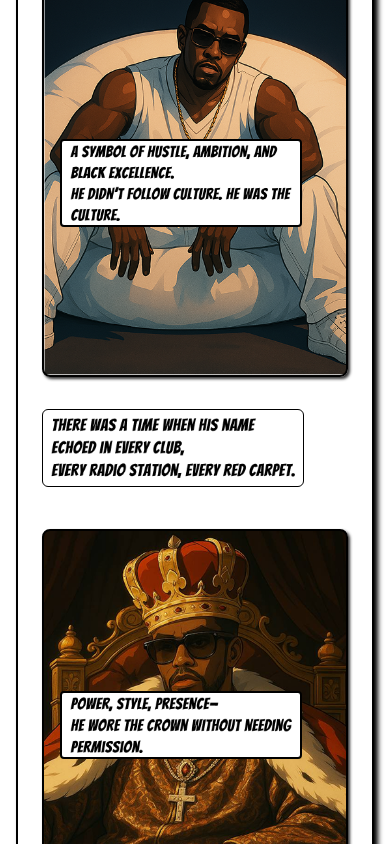
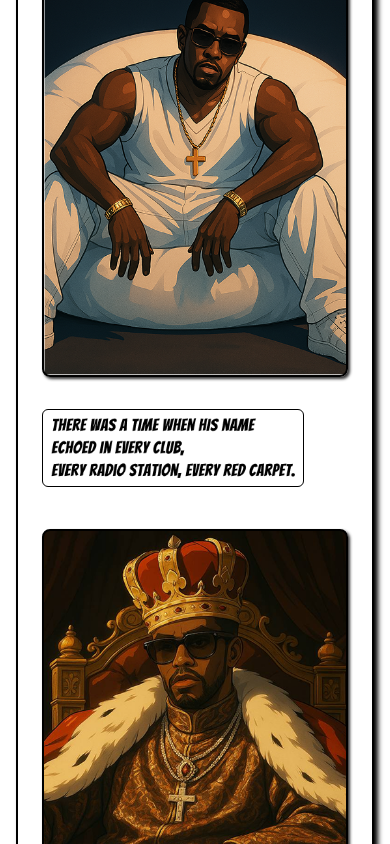
Before and after one commit to tsurugi3333/rugs_fun, a Next.js app: page /home in a window 390 px wide. Shown: the part 1680-2524 px from the top of the page. Built offline with nearby package versions, Linux system fonts and the light colour scheme.

Commit message:
feat:hide text above image

```diff
--- a/app/components/AdImage.tsx
+++ b/app/components/AdImage.tsx
@@ -18,7 +18,7 @@ export default function AdImage() {
           />
 
           <div className="absolute inset-0">
-            <div className="absolute left-4 sm:left-8 md:left-10 top-8 sm:top-12 md:top-20 w-2/3 sm:w-3/5 md:w-1/2 lg:w-2/5">
+            <div className="absolute left-4 sm:left-8 md:left-10 top-8 sm:top-12 md:top-20 w-2/3 sm:w-3/5 md:w-1/2 lg:w-2/5 hidden md:block">
               <img
                 src="/images/communi.png"
                 alt="Community"
--- a/app/components/Story.tsx
+++ b/app/components/Story.tsx
@@ -20,7 +20,7 @@ export default function Story({ fullPage = false }: StoryProps) {
             <div className="comic-bg-1 rounded-lg mb-4 overflow-hidden relative mt-20 h-100 border border-2 " style={{
               boxShadow: '2px 2px 3px rgba(50, 50, 50, 4)',
             }}>
-                <p className=" w-[80%] mt-40 ml-4 border-2 rounded-sm bg-white justify-center">
+                <p className=" w-[80%] mt-40 ml-4 border-2 rounded-sm bg-white justify-center hidden sm:block">
                   <img src="/images/asymbol.png" alt="" className='px-2 py-1'/>
                 </p>
             </div>
@@ -32,7 +32,7 @@ export default function Story({ fullPage = false }: StoryProps) {
             <div className="comic-bg-2 rounded-lg mb-4 overflow-hidden relative mt-20 h-100 border border-2 " style={{
               boxShadow: '2px 2px 3px rgba(50, 50, 50, 4)',
             }}>
-              <p className="text-xs w-[80%] mt-40 ml-4 border-2 rounded-sm bg-white justify-center">
+              <p className="text-xs w-[80%] mt-40 ml-4 border-2 rounded-sm bg-white justify-center className='px-2 py-1 hidden sm:block">
                 <img src="/images/powerstyle.png" alt="" className='px-2 py-1'/>
               </p>
             </div>
```
